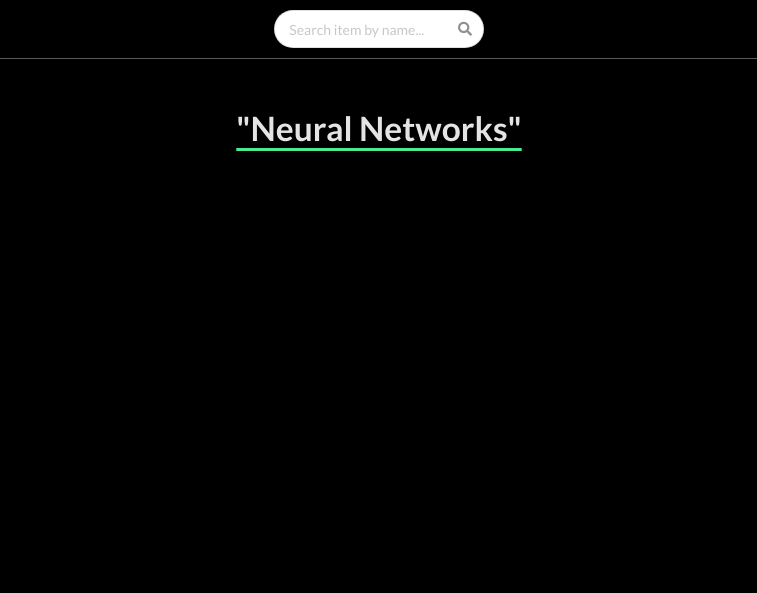
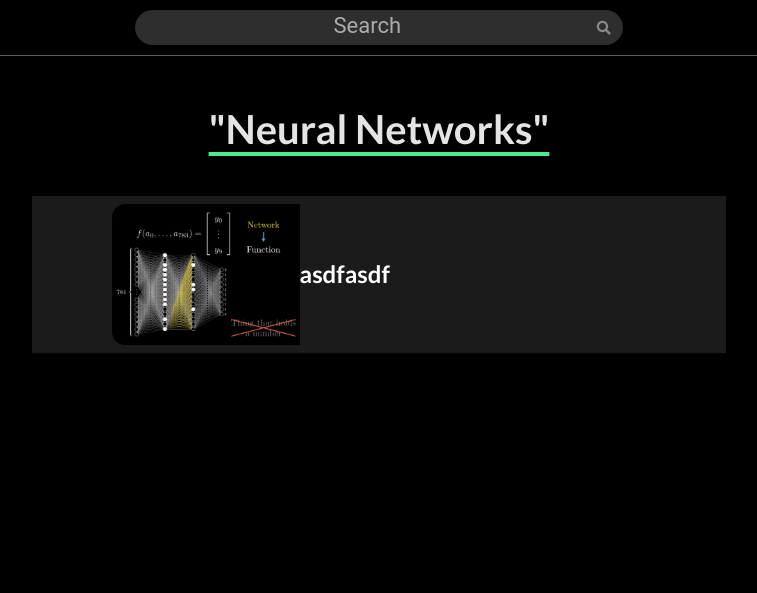
Before and after one commit to Azamat7/HackTure, a Flask app: page /lectureList in a window 1280 px wide. Shown: the top 593 px of the page, without its empty margins (261-1018 px from the left). After the commit the page ends 353 px from the top, so only its background shows below. Run offline with Flask 2, Linux system fonts and the light colour scheme; some libraries are stand-ins or nearby versions.

Commit message:
Edit css

```diff
--- a/client/application/static/css/list.css
+++ b/client/application/static/css/list.css
@@ -2,20 +2,12 @@ body {
     background-color: black;
     width: 100vw;
     color: #e4e4e4;
-}
-#searchBarBox {
-    display: flex;
-    align-items: center;
-    justify-content: center;
-
-    margin: 10px 0px;
+    margin: 0 0;
 }
 hr { background-color: #707070; opacity: 0.38; margin: 0px;}
 
 #wrapper {
-    display: flex;
-    align-items: center;
-    justify-content: center;
+    flex-direction: column;
 
     margin-top: 48px;
 }
@@ -23,6 +15,68 @@ hr { background-color: #707070; opacity: 0.38; margin: 0px;}
     text-decoration: underline;
     text-decoration-color: #48eb94;
     text-underline-position: under;
+    font-size: 40px;
 
-    font-size: 33.5px;
+    margin-bottom: 5.1vh;
 }
+
+#lower > div {
+    width: 54.2vw;
+    height: 19.6vh;
+    box-shadow: 0 4px 8px 0 #000000;
+    background-color: #262626b7;
+}
+#lower > div > img {
+    width: 27.1%;
+}
+#lower > div > div {
+    width: calc(54.2vw - 27.1vw);
+}
+h2 {
+    color: white;
+    opacity: 1;
+    z-index: 1;
+}
+
+.flexible {
+    display: flex;
+    align-items: center;
+    justify-content: center;
+}
+
+
+input::placeholder {
+    font-family: Roboto;
+    font-size: 22px;
+  }
+
+#searchBarBox {
+    height: 55px;
+    display: flex;
+    align-items: center;
+    justify-content: center;
+    text-align: center;
+      }
+input:focus {
+    border-color: #707070;
+    outline: none;
+}
+
+#searchBar {
+    width: 487.1px;
+    height: 35px;
+    border-radius: 18px;
+    border-: solid 1px #707070;
+    background-color: #ffffff;
+}
+#searchInput {
+    text-align:center;
+    width: 487.1px;
+    height: 35px;
+    border-radius: 18px;
+    background-color: #2e2e2e;
+    color: #e4e4e4;
+}
+#icons {
+    filter: invert(1);
+}
--- a/client/application/templates/lectureList.html
+++ b/client/application/templates/lectureList.html
@@ -3,8 +3,7 @@
     <head>
     <title>App</title>
     <meta charset="utf-8">
-    <link rel="stylesheet"
-        href="https://fonts.googleapis.com/css?family=Pacifico">
+    <link rel="stylesheet" href="https://fonts.googleapis.com/css?family=Pacifico">
     <meta name="viewport" content="width=device-width, initial-scale=1">
     <link rel="stylesheet" href="//maxcdn.bootstrapcdn.com/bootstrap/3.3.2/css/bootstrap.min.css">
     <link rel="stylesheet" href="//maxcdn.bootstrapcdn.com/font-awesome/4.5.0/css/font-awesome.min.css"/>
@@ -16,18 +15,26 @@
     <link rel="stylesheet" href="{{ url_for('static', filename='css/list.css') }}">
     </head>
     <body>
-    <div id = "searchBarBox">
+    <div id = "searchBarBox" class="flexible">
         <div class="ui search">
             <div class="ui icon input">
-                <input id="searchInput" class="prompt" type="text" placeholder="Search item by name...">
-                <i class="search icon"></i>
+                <input id="searchInput" class="prompt" type="text" placeholder="Search">
+                <i id="icons" class="search icon"></i>
             </div>
         </div>
     </div>
     <hr>
-    <div id="wrapper">
+    <div id="wrapper" class="flexible">
         <div id="keyword">
             <h1 id="word">"Neural Networks"</h1>
+        </div>
+        <div id="lower" class="flexible">
+            <div id="lst1" class="flexible">
+                <img src="{{ url_for('static', filename='assets.png') }}" alt="">
+                <div class="txt" class="flexible">
+                    <h2>asdfasdf</h2>
+                </div>
+            </div>
         </div>
     </div>
     <!-- <script src="./main.js"></script> -->
```
Also changed, not shown: client/application/static/assets.png (added).
